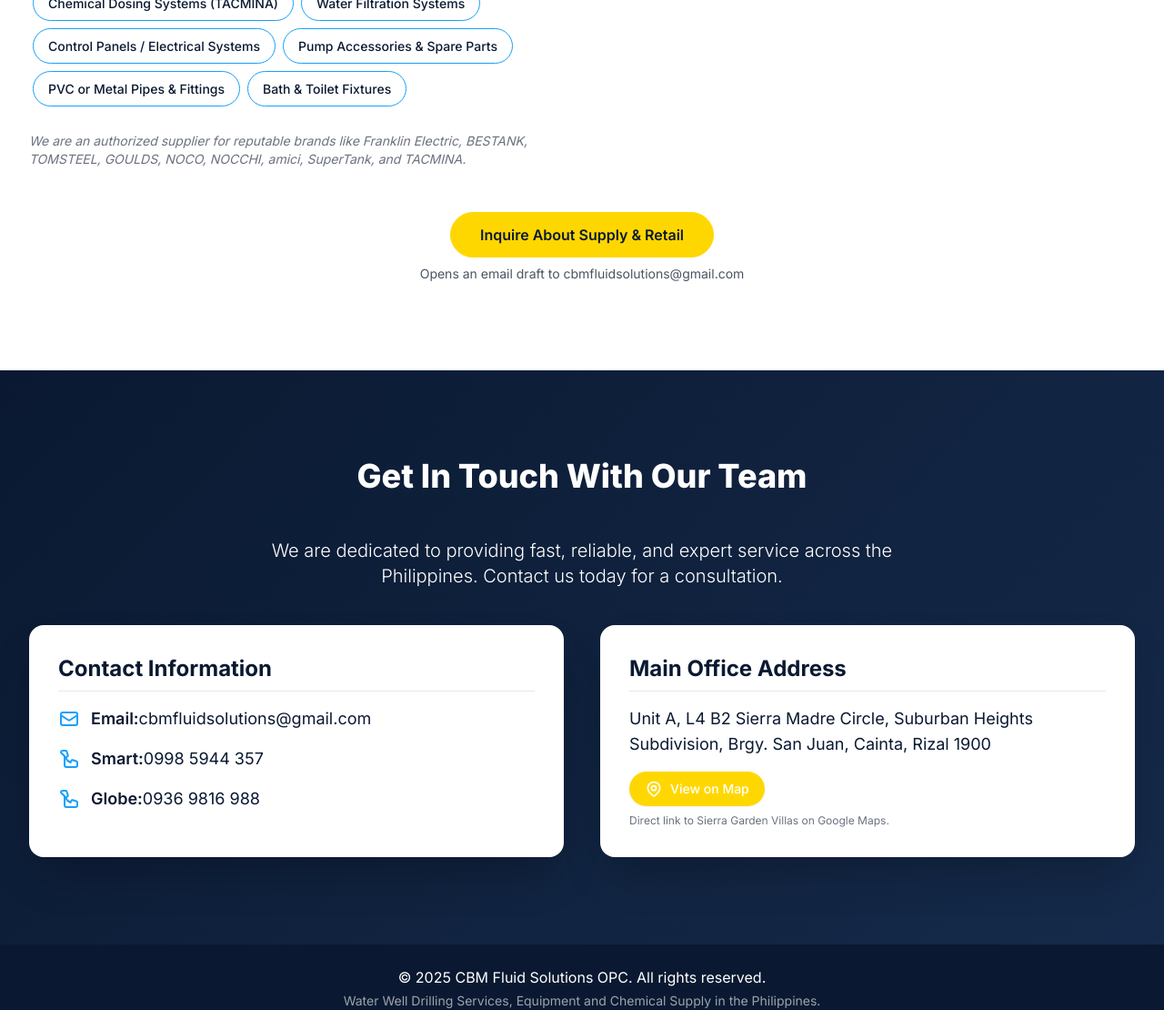
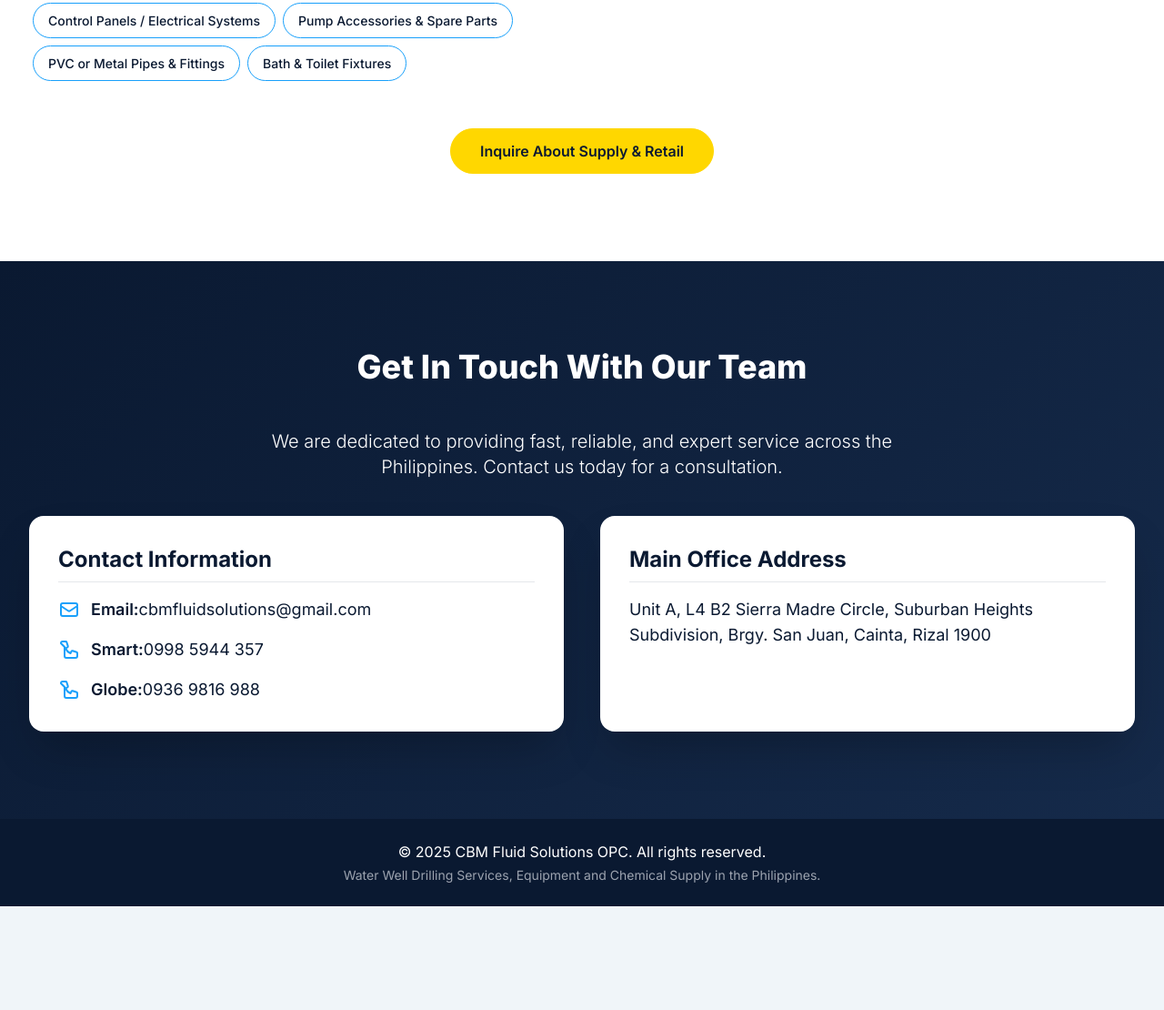
Before and after one commit to cbmfs/cbm-fluid-solutions-opc, a plain HTML site: page index.html in a window 1280 px wide. Shown: the part 3412-4522 px from the top of the page at 91% size. After the commit the page ends 4408 px from the top, so only its background shows below. Drawn offline with nearby package versions, Linux system fonts and the light colour scheme.

Commit message:
Add files via upload

```diff
--- a/index.html
+++ b/index.html
@@ -250,11 +250,10 @@
             </div>
 
             <div class="text-center mt-16">
-                <!-- UPDATED: Link to email for site assessment with specific subject line -->
+                <!-- Actionable CTA without descriptive text -->
                 <a href="mailto:cbmfluidsolutions@gmail.com?subject=Inquiry: Request for Site Assessment (Drilling/Inspection)" class="inline-block px-10 py-4 border border-transparent text-xl font-semibold rounded-full shadow-lg text-white bg-cbm-blue hover:bg-cbm-secondary transition duration-300 ease-in-out transform hover:scale-105">
                     Request a Site Assessment
                 </a>
-                <p class="text-sm text-gray-700 mt-2">Opens an email draft to cbmfluidsolutions@gmail.com</p>
             </div>
         </div>
     </section>
@@ -294,9 +293,7 @@
                         <span class="product-item">PVC or Metal Pipes & Fittings</span>
                         <span class="product-item">Bath & Toilet Fixtures</span>
                     </div>
-                    <p class="mt-6 text-sm italic text-gray-500">
-                        We are an authorized supplier for reputable brands like Franklin Electric, BESTANK, TOMSTEEL, GOULDS, NOCO, NOCCHI, amici, SuperTank, and TACMINA.
-                    </p>
+                    <!-- Removed the list of authorized brands -->
                 </div>
 
                 <!-- Chemicals -->
@@ -314,11 +311,10 @@
             </div>
 
             <div class="text-center mt-12">
-                <!-- UPDATED: Link to email for supply and retail with specific subject line -->
+                <!-- Actionable CTA without descriptive text -->
                 <a href="mailto:cbmfluidsolutions@gmail.com?subject=Inquiry: Supply and Retail Quotation Request (Chemicals/Equipment)" class="inline-block px-8 py-3 border border-cbm-accent text-cbm-blue font-semibold rounded-full bg-cbm-accent hover:bg-yellow-300 transition duration-300">
                     Inquire About Supply & Retail
                 </a>
-                <p class="text-sm text-gray-600 mt-2">Opens an email draft to cbmfluidsolutions@gmail.com</p>
             </div>
         </div>
     </section>
@@ -360,13 +356,7 @@
                     <p class="text-lg mb-4">
                         Unit A, L4 B2 Sierra Madre Circle, Suburban Heights Subdivision, Brgy. San Juan, Cainta, Rizal 1900
                     </p>
-                    <!-- Direct link to Sierra Garden Villas on Google Maps -->
-                    <a target="_blank" href="https://maps.app.goo.gl/3wG8d38kGjA99w8S9" class="inline-flex items-center px-4 py-2 border border-transparent text-sm font-medium rounded-full shadow-sm text-white bg-cbm-accent hover:bg-yellow-600 transition duration-150 ease-in-out">
-                        <!-- Location Icon -->
-                        <svg class="w-5 h-5 mr-2" fill="none" stroke="currentColor" viewBox="0 0 24 24" xmlns="http://www.w3.org/2000/svg"><path stroke-linecap="round" stroke-linejoin="round" stroke-width="2" d="M17.657 16.657L13.414 20.9a1.998 1.998 0 01-2.828 0l-4.243-4.243a8 8 0 1111.314 0z"></path><path stroke-linecap="round" stroke-linejoin="round" stroke-width="2" d="M15 11a3 3 0 11-6 0 3 3 0 016 0z"></path></svg>
-                        View on Map
-                    </a>
-                    <p class="text-xs text-gray-500 mt-2">Direct link to Sierra Garden Villas on Google Maps.</p>
+                    <!-- Removed the View on Map button and link -->
                 </div>
             </div>
         </div>
```
